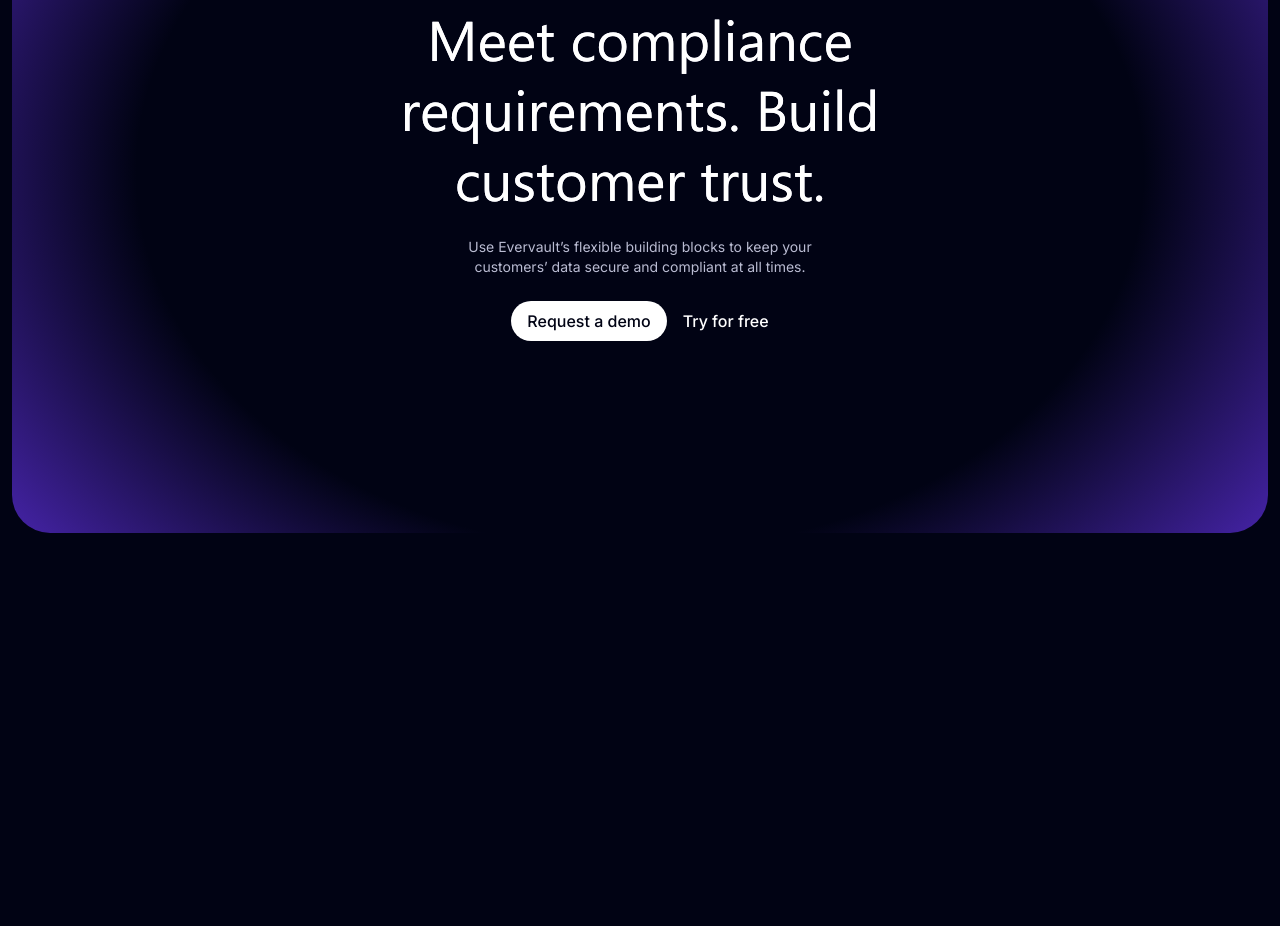
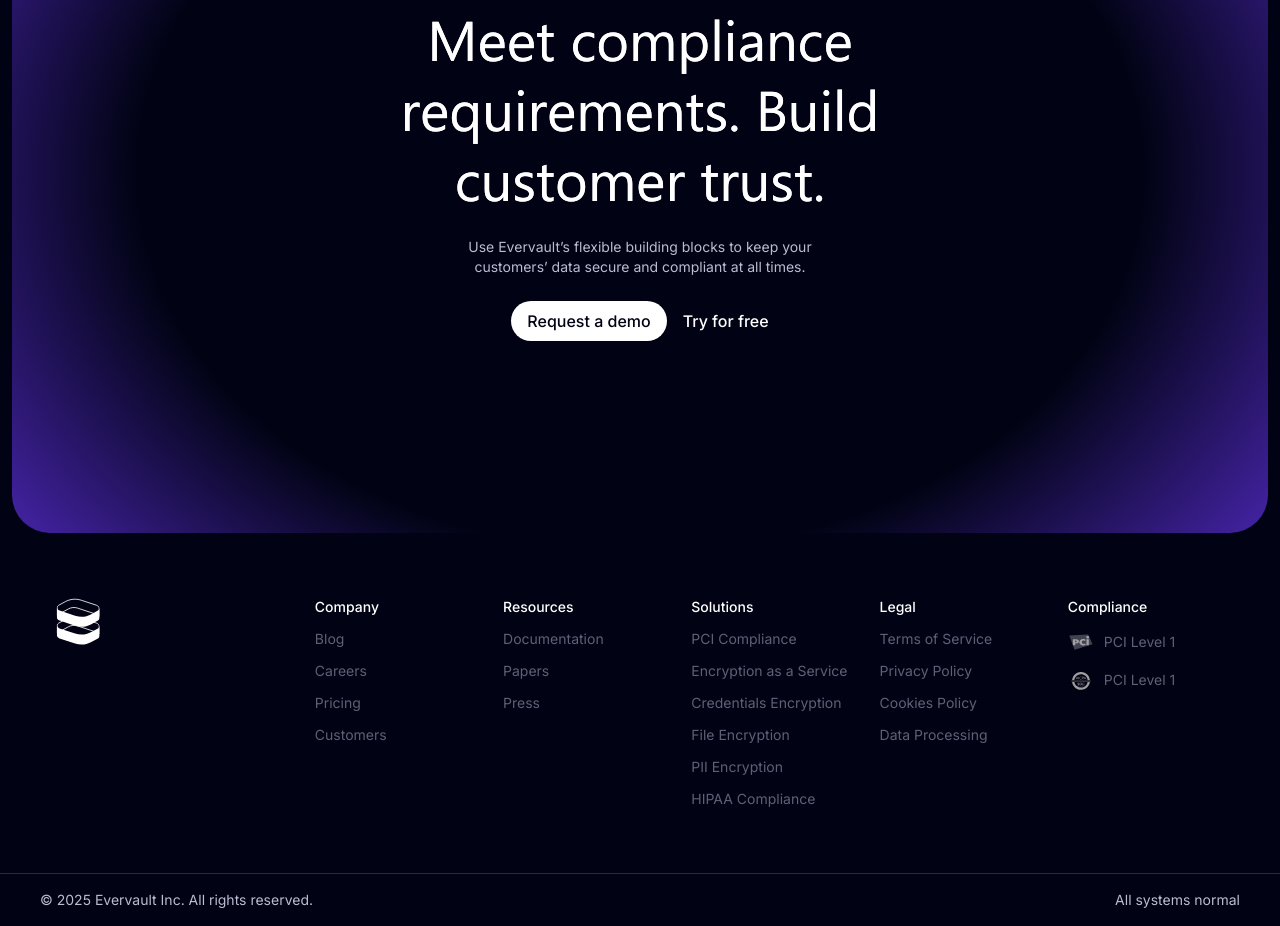
Before and after one commit to thesumonart/EverVault-Landing-Page, a website: page index.html in a window 1280 px wide. Shown: the part 6677-7603 px from the top of the page. Before the commit the page ends 7210 px from the top, so only its background shows below. Drawn offline with Linux system fonts and the light colour scheme.

Commit message:
Footer section completed

```diff
--- a/index.html
+++ b/index.html
@@ -6,7 +6,7 @@
     <link rel="stylesheet" href="./src/output.css" />
     <title>EverVault - Landing Page</title>
   </head>
-  <body class="bg-richBlack text-white max-w-siteWidth mx-auto relative">
+  <body class="bg-richBlack text-white relative">
     <!-- Navigation bar starts here -->
     <nav
       class="w-full max-w-siteWidth p-4 flex justify-between items-center fixed top-0 left-1/2 -translate-x-1/2 bg-white/60 shadow-sm backdrop-blur-sm md:px-12 md:py-4 lg:bg-transparent lg:shadow-none"
@@ -62,7 +62,7 @@
       </div>
     </nav>
     <!-- Navigation bar ends here -->
-    <main class="px-2 md:px-3">
+    <main class="px-2 max-w-siteWidth mx-auto md:px-3">
       <!-- Hero section starts here -->
       <section
         class="w-full bg-heroImage rounded-3xl md:rounded-[38px] h-[810px]"
@@ -771,5 +771,105 @@
 
       <!-- Call To Action section ends here -->
     </main>
+
+    <!-- Footer Section starts here -->
+
+    <footer class="w-full">
+      <div class="w-full max-w-siteWidth mx-auto">
+        <div
+          class="w-full max-w-[1200px] mx-auto py-10 px-4 flex flex-col gap-16 items-center justify-center md:py-16 md:flex-row md:items-start md:justify-between"
+        >
+          <a href="#"
+            ><img
+              class="w-11"
+              src="./assets/images/footer-logo.svg"
+              alt="Footer-Logo"
+          /></a>
+
+          <div
+            class="grid grid-cols-2 gap-6 sm:grid-cols-3 lg:gap-8 md:grid-cols-5"
+          >
+            <ul
+              class="font-Inter text-sm text-[#5E6077] flex flex-col gap-3 *:ease *:duration-300"
+            >
+              <li class="font-medium text-white">Company</li>
+              <li class="hover:text-white"><a href="#">Blog</a></li>
+              <li class="hover:text-white"><a href="#">Careers</a></li>
+              <li class="hover:text-white"><a href="#">Pricing</a></li>
+              <li class="hover:text-white"><a href="#">Customers</a></li>
+            </ul>
+            <ul
+              class="font-Inter text-sm text-[#5E6077] flex flex-col gap-3 *:ease *:duration-300"
+            >
+              <li class="font-medium text-white">Resources</li>
+              <li class="hover:text-white"><a href="#">Documentation</a></li>
+              <li class="hover:text-white"><a href="#">Papers</a></li>
+              <li class="hover:text-white"><a href="#">Press</a></li>
+            </ul>
+            <ul
+              class="font-Inter text-sm text-[#5E6077] flex flex-col gap-3 *:ease *:duration-300"
+            >
+              <li class="font-medium text-white">Solutions</li>
+              <li class="hover:text-white"><a href="#">PCI Compliance</a></li>
+              <li class="hover:text-white">
+                <a href="#">Encryption as a Service</a>
+              </li>
+              <li class="hover:text-white">
+                <a href="#">Credentials Encryption</a>
+              </li>
+              <li class="hover:text-white"><a href="#">File Encryption</a></li>
+              <li class="hover:text-white"><a href="#">PII Encryption</a></li>
+              <li class="hover:text-white"><a href="#">HIPAA Compliance</a></li>
+            </ul>
+            <ul
+              class="font-Inter text-sm text-[#5E6077] flex flex-col gap-3 *:ease *:duration-300"
+            >
+              <li class="font-medium text-white">Legal</li>
+              <li class="hover:text-white"><a href="#">Terms of Service</a></li>
+              <li class="hover:text-white"><a href="#">Privacy Policy</a></li>
+              <li class="hover:text-white"><a href="#">Cookies Policy</a></li>
+              <li class="hover:text-white"><a href="#">Data Processing</a></li>
+            </ul>
+            <ul
+              class="font-Inter text-sm text-[#5E6077] flex flex-col gap-3 *:ease *:duration-300"
+            >
+              <li class="font-medium text-white">Compliance</li>
+              <li class="hover:text-white">
+                <a class="flex items-center gap-2.5" href="#"
+                  ><img src="./assets/images/pci-icon.svg" alt="icon" /><span
+                    >PCI Level 1</span
+                  ></a
+                >
+              </li>
+              <li class="hover:text-white">
+                <a class="flex items-center gap-2.5" href="#"
+                  ><img src="./assets/images/soc-icon.svg" alt="icon" /><span
+                    >PCI Level 1</span
+                  ></a
+                >
+              </li>
+            </ul>
+          </div>
+        </div>
+      </div>
+      <div class="w-full border-t border-[#2A2B3A]">
+        <div
+          class="w-full max-w-[1200px] mx-auto flex flex-col gap-2 items-center justify-center py-4 px-4 min-[1220px]:px-0 sm:flex-row sm:justify-between"
+        >
+          <p class="font-Inter text-center text-sm text-secondaryColor">
+            &copy;
+            <script>
+              document.write(new Date().getFullYear());
+            </script>
+            Evervault Inc. All rights reserved.
+          </p>
+          <p class="font-Inter text-sm text-secondaryColor">
+            All systems normal
+          </p>
+        </div>
+      </div>
+    </footer>
+
+    <!-- Footer Section ends here -->
   </body>
 </html>
```
Also changed, not shown: assets/images/footer-logo.svg (added), assets/images/pci-icon.svg (added), assets/images/soc-icon.svg (added), src/output.css.
